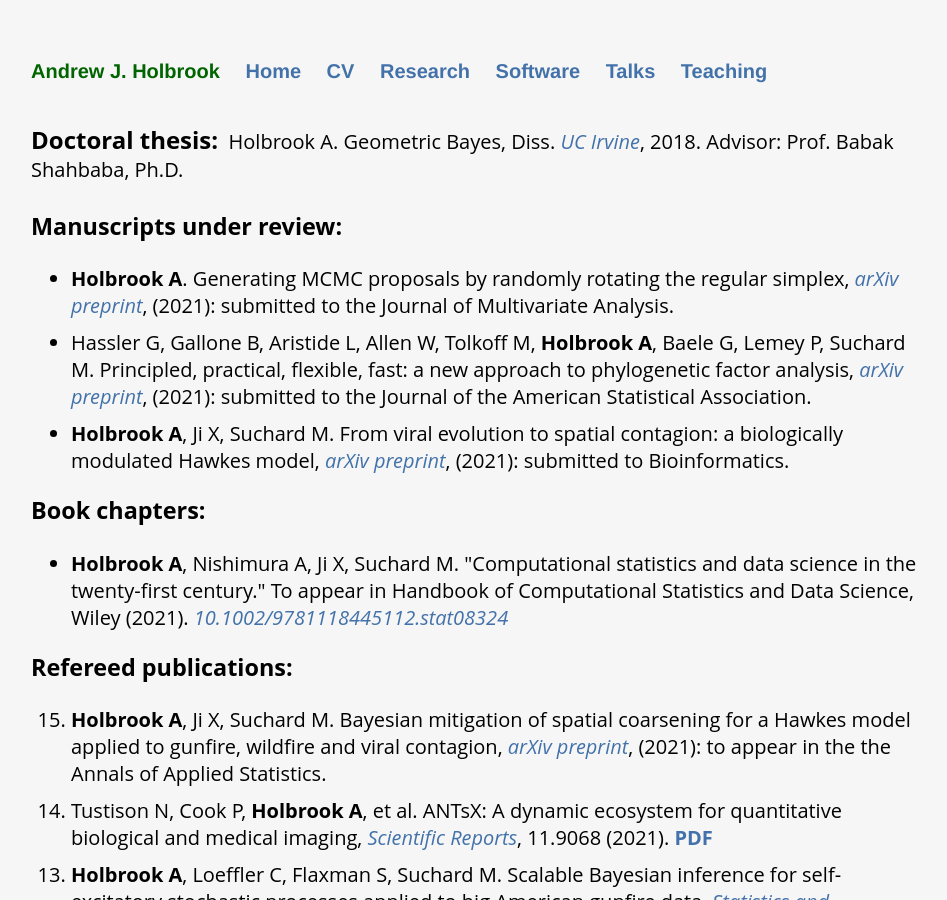
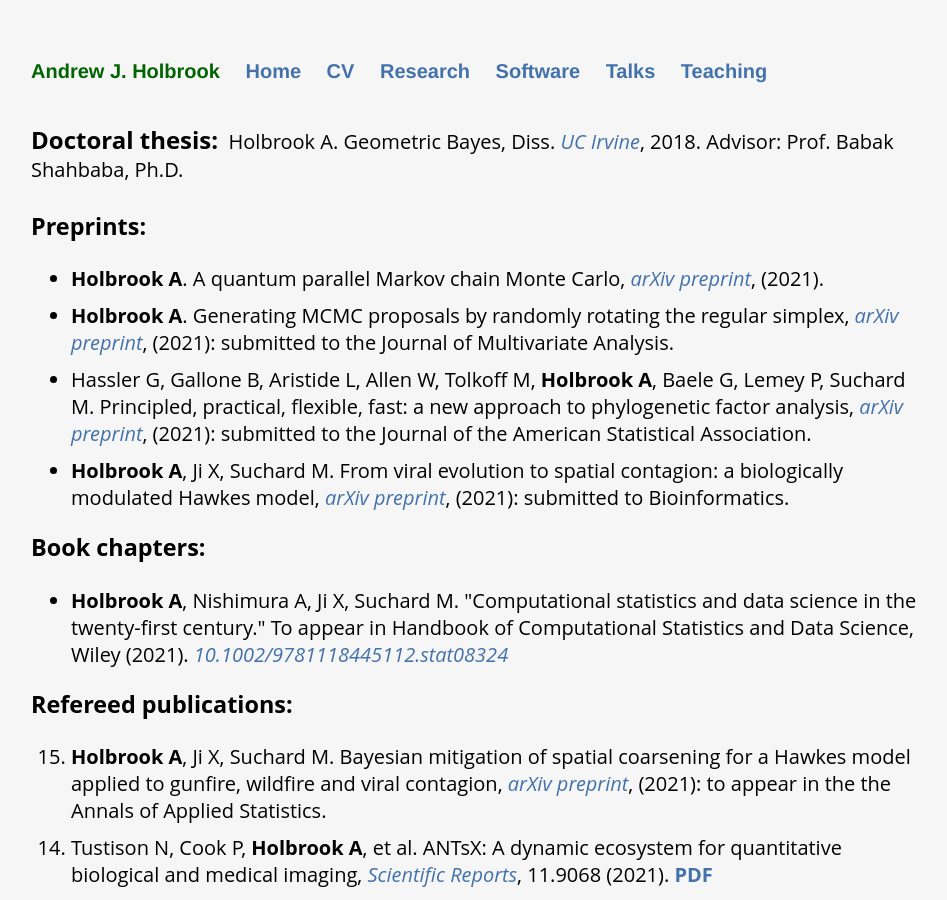
Before and after one commit to andrewjholbrook/andrewjholbrook.github.io, a Jekyll site: the page built from research.html, in a window 1280 px wide and 900 px high. Shown: the whole window, without its empty margins (161-1108 px from the left). Built offline with Jekyll 4.4.1, drawn with Linux system fonts in a browser that asks for light colours; a style sheet for code colours, icons or effects is not loaded.

Commit message:
Update research.html

```diff
--- a/research.html
+++ b/research.html
@@ -9,8 +9,9 @@
 
             <font size=5><b>Doctoral thesis:</b></font>&nbsp; Holbrook A. Geometric Bayes, Diss. <i><a href="https://escholarship.org/uc/item/1rs3p8k7" target="_blank">UC Irvine</a></i>, 2018. Advisor: Prof. Babak Shahbaba, Ph.D.<br /><br />
 
-  <h3>Manuscripts under review:</h3>
+  <h3>Preprints:</h3>
   <ul id="preprints">
+                <li><b>Holbrook A</b>. A quantum parallel Markov chain Monte Carlo, <i><a href="http://arxiv.org/abs/2112.00212" target="_blank">arXiv preprint</a></i>, (2021).</li>
         <li><b>Holbrook A</b>. Generating MCMC proposals by randomly rotating the regular simplex, <i><a href="https://arxiv.org/abs/2110.06445" target="_blank">arXiv preprint</a></i>, (2021): submitted to the Journal of Multivariate Analysis.  </li>
         <li> Hassler G, Gallone B, Aristide L, Allen W, Tolkoff M, <b>Holbrook A</b>, Baele G, Lemey P, Suchard M. Principled, practical, flexible, fast: a new approach to phylogenetic factor analysis, <i><a href="https://arxiv.org/abs/2107.01246" target="_blank">arXiv preprint</a></i>, (2021): submitted to the Journal of the American Statistical Association.
                     <li> <b>Holbrook A</b>, Ji X, Suchard M. From viral evolution to spatial contagion: a biologically modulated Hawkes model, <i><a href="https://arxiv.org/abs/2103.03348" target="_blank">arXiv preprint</a></i>, (2021): submitted to Bioinformatics.
```
